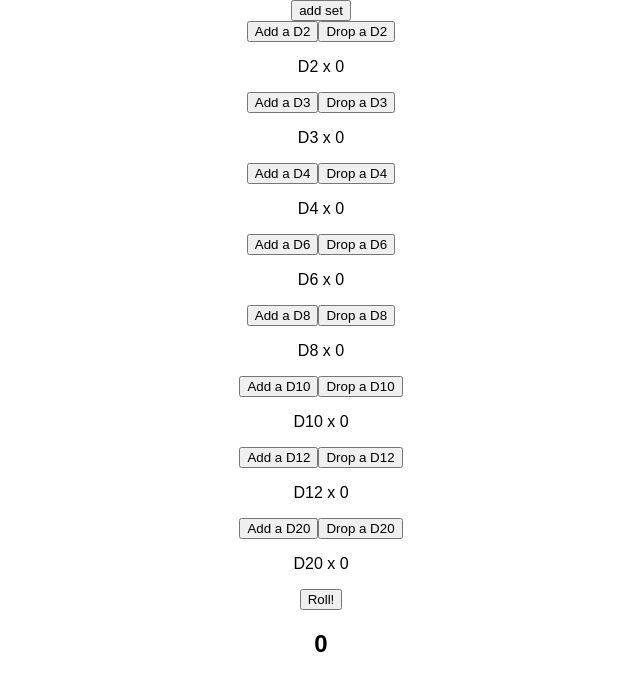
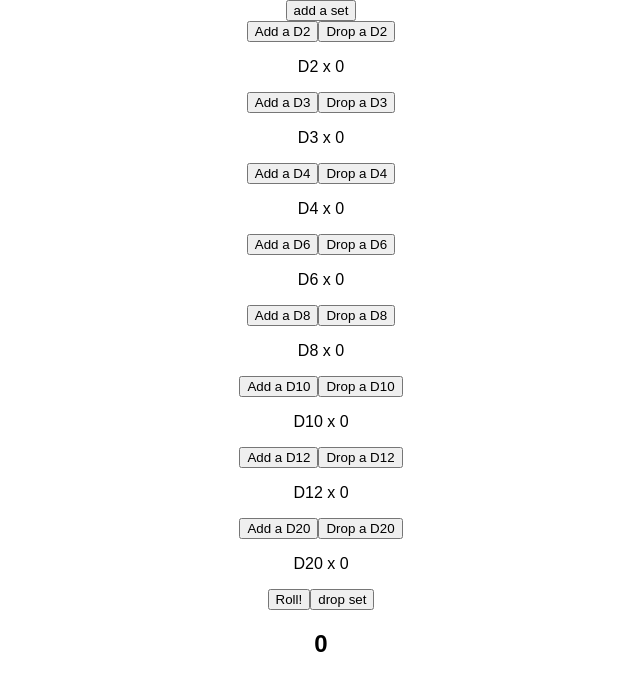
Before and after one commit to dwevins/all-you-need-is-dice, a React (Create React App) app: page / in a window 1280 px wide. Shown: the top 690 px of the page, without its empty margins (319-959 px from the left). Built offline with nearby package versions, Linux system fonts and the light colour scheme.

Commit message:
Add support for dropping sets

```diff
--- a/src/App.jsx
+++ b/src/App.jsx
@@ -14,20 +14,33 @@ class App extends Component {
   }
 
   addSet() {
-    const setsCopy = this.state.diceSets
+    const setsCopy = this.state.diceSets.slice();
     const numSets = setsCopy.length;
     const newKey = setsCopy[numSets - 1].key + 1
     setsCopy.push({key: newKey})
     this.setState({diceSets: setsCopy});
   }
 
+  dropSet(key) {
+    if (this.state.diceSets.length === 1) return false;
+
+    const setsCopy = this.state.diceSets.slice();
+    const targetSet = setsCopy.filter((set) => set.key === key)[0];
+    if (targetSet) {
+      setsCopy.splice(setsCopy.indexOf(targetSet), 1);
+      this.setState({diceSets: setsCopy});
+    }
+  }
+
   render() {
     return (
       <div className="App">
-      <button onClick={ () => this.addSet() }>add set</button>
-      { this.state.diceSets.map((set) =>
-        <DiceSet key={ set.key } />
-      )}
+      <button onClick={ () => this.addSet() }>add a set</button>
+      <div className="sets-container">
+        { this.state.diceSets.map((set) =>
+          <DiceSet key={ set.key } drop={() => this.dropSet(set.key)}/>
+        )}
+      </div>
       </div>
     );
   }
--- a/src/DiceSet.jsx
+++ b/src/DiceSet.jsx
@@ -64,6 +64,7 @@ export default class DicePanel extends React.Component {
                 <div className="controls">
                     {Object.keys(this.state.rollData).map((die, key) => this.renderDie(die, key))}
                     <button onClick={ () => this.roll(this.state.rollData) }>Roll!</button>
+                    <button onClick={ () => this.props.drop() }>drop set</button>
                 </div>
                 <section id="results">
                     <h1>{ this.state.currentResult }</h1>
```
